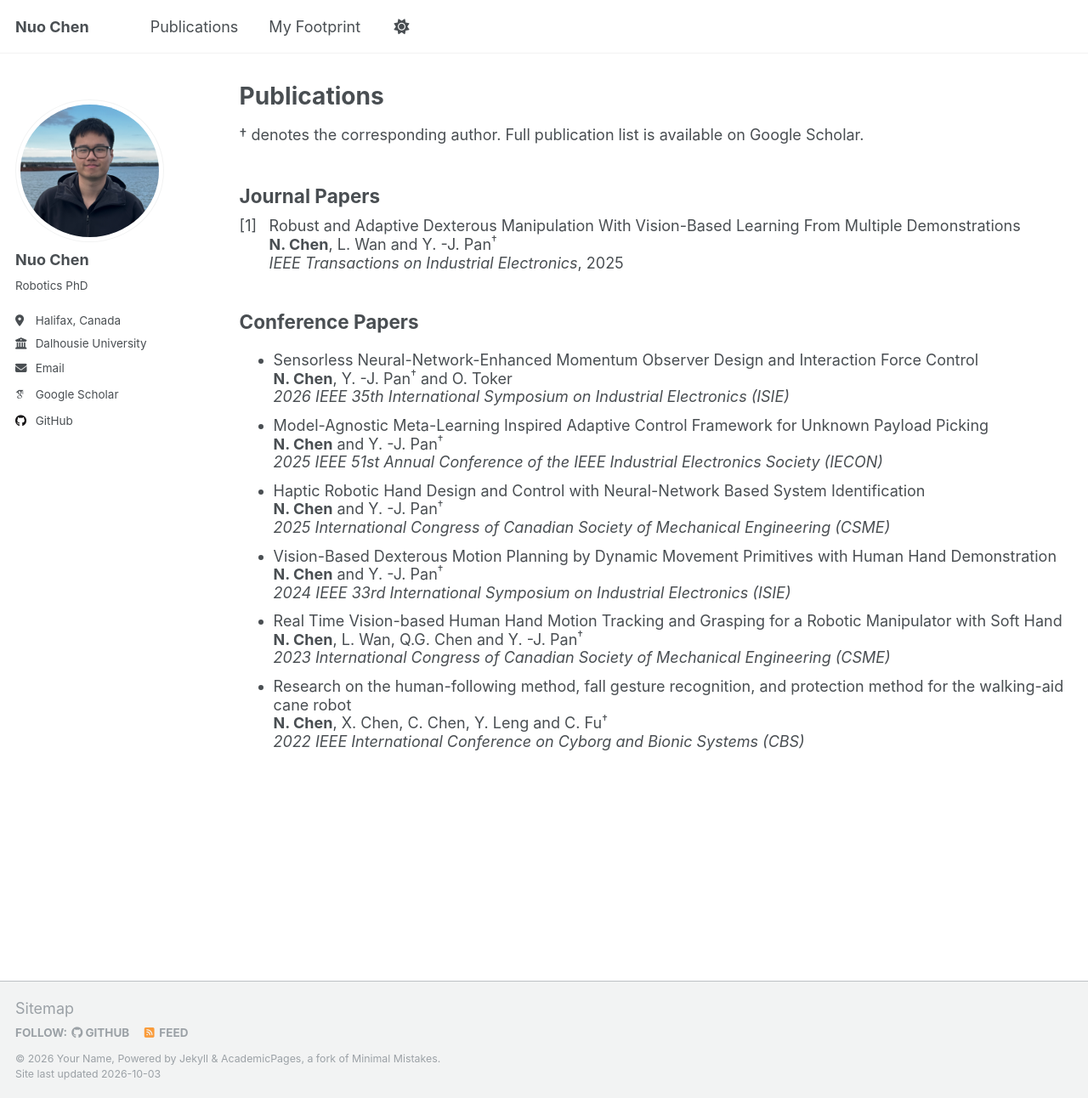
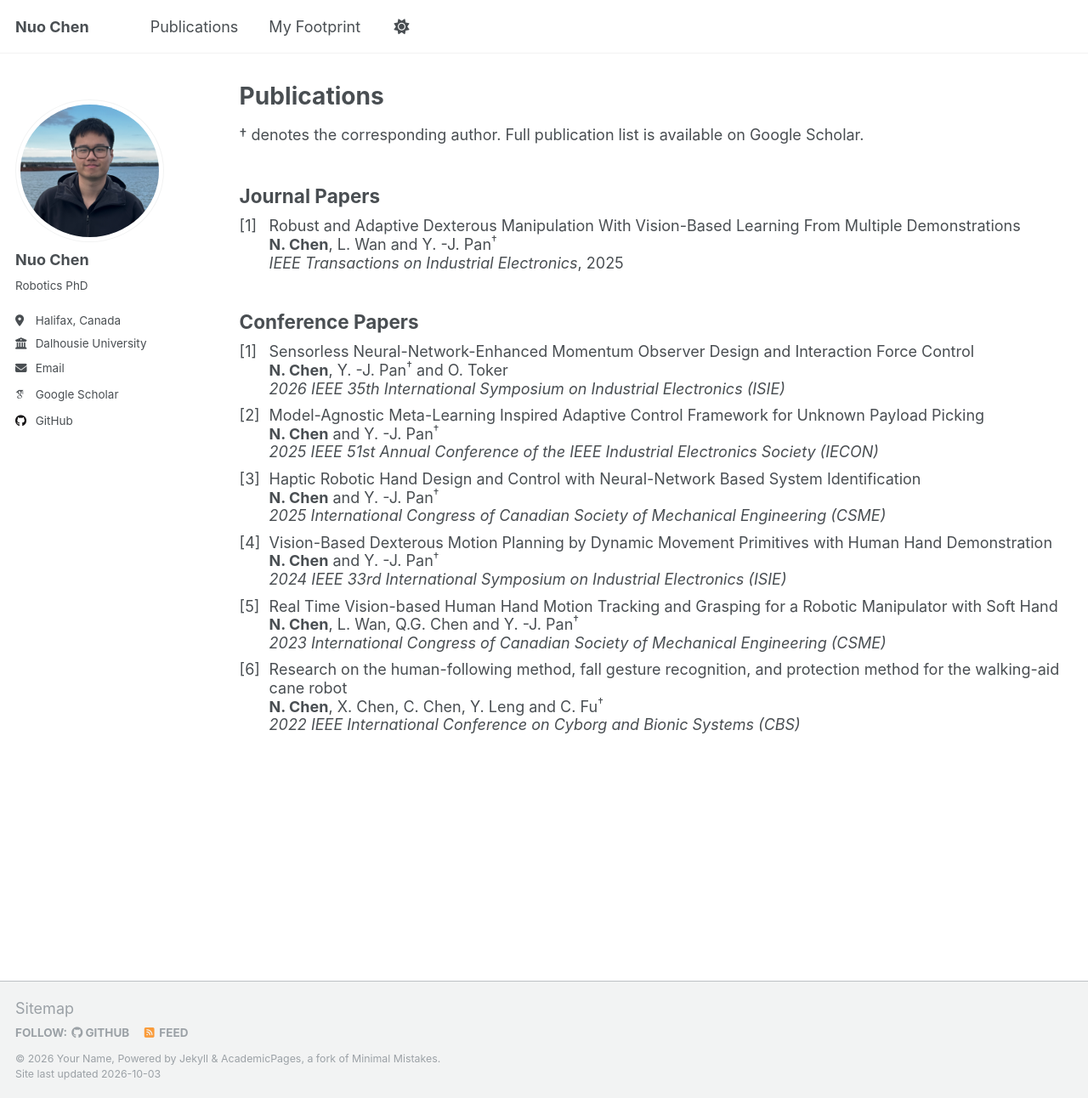
Before and after one commit to NuoChen1999/nuochen1999.github.io, a Jekyll site: the page built from _pages/publications.md, in a window 1280 px wide and 1292 px high. Shown: the whole window at 85% size. Built offline with Jekyll 4.4.1, drawn with Linux system fonts in a browser that asks for light colours; some web fonts are replaced; a script that is not in the unit is left out.

Commit message:
Refactor conference papers section layout

```diff
--- a/_pages/publications.md
+++ b/_pages/publications.md
@@ -21,56 +21,74 @@ author_profile: true
 
 
 ## Conference Papers
-- <p style="line-height: 1.2; margin: 0;">
-      <a href=""
-         style="text-decoration: none; color: inherit;">
-       Sensorless Neural-Network-Enhanced Momentum Observer Design and Interaction Force Control
-      </a><br>
-      <strong>N. Chen</strong>, Y. -J. Pan<sup>†</sup> and O. Toker<br>
-      <em>2026 IEEE 35th International Symposium on Industrial Electronics (ISIE)</em>
-  </p>
+<div style="display: flex; line-height: 1.2; margin-bottom: 10px;">
+  <div style="width: 35px; flex-shrink: 0;">[1]</div>
+  <div>
+    <a href=""
+       style="text-decoration: none; color: inherit;">
+      Sensorless Neural-Network-Enhanced Momentum Observer Design and Interaction Force Control
+    </a><br>
+    <strong>N. Chen</strong>, Y. -J. Pan<sup>†</sup> and O. Toker<br>
+    <em>2026 IEEE 35th International Symposium on Industrial Electronics (ISIE)</em>
+  </div>
+</div>
 
-- <p style="line-height: 1.2; margin: 0;">
-      <a href="https://ieeexplore.ieee.org/document/11221857"
-         style="text-decoration: none; color: inherit;">
-        Model-Agnostic Meta-Learning Inspired Adaptive Control Framework for Unknown Payload Picking
-      </a><br>
-      <strong>N. Chen</strong> and Y. -J. Pan<sup>†</sup><br>
-      <em>2025 IEEE 51st Annual Conference of the IEEE Industrial Electronics Society (IECON)</em>
-  </p>
+<div style="display: flex; line-height: 1.2; margin-bottom: 10px;">
+  <div style="width: 35px; flex-shrink: 0;">[2]</div>
+  <div>
+    <a href="https://ieeexplore.ieee.org/document/11221857"
+       style="text-decoration: none; color: inherit;">
+      Model-Agnostic Meta-Learning Inspired Adaptive Control Framework for Unknown Payload Picking
+    </a><br>
+    <strong>N. Chen</strong> and Y. -J. Pan<sup>†</sup><br>
+    <em>2025 IEEE 51st Annual Conference of the IEEE Industrial Electronics Society (IECON)</em>
+  </div>
+</div>
 
-- <p style="line-height: 1.2; margin: 0;">
-      <a href="https://www.researchgate.net/publication/394010825_Haptic_Robotic_Hand_Design_and_Control_with_Neural-Network_Based_System_Identification"
-         style="text-decoration: none; color: inherit;">
-        Haptic Robotic Hand Design and Control with Neural-Network Based System Identification
-      </a><br>
-      <strong>N. Chen</strong> and Y. -J. Pan<sup>†</sup><br>
-      <em>2025 International Congress of Canadian Society of Mechanical Engineering (CSME)</em>
-  </p>
+<div style="display: flex; line-height: 1.2; margin-bottom: 10px;">
+  <div style="width: 35px; flex-shrink: 0;">[3]</div>
+  <div>
+    <a href="https://www.researchgate.net/publication/394010825_Haptic_Robotic_Hand_Design_and_Control_with_Neural-Network_Based_System_Identification"
+       style="text-decoration: none; color: inherit;">
+      Haptic Robotic Hand Design and Control with Neural-Network Based System Identification
+    </a><br>
+    <strong>N. Chen</strong> and Y. -J. Pan<sup>†</sup><br>
+    <em>2025 International Congress of Canadian Society of Mechanical Engineering (CSME)</em>
+  </div>
+</div>
 
-- <p style="line-height: 1.2; margin: 0;">
-      <a href="https://ieeexplore.ieee.org/document/10595749"
-         style="text-decoration: none; color: inherit;">
-        Vision-Based Dexterous Motion Planning by Dynamic Movement Primitives with Human Hand Demonstration
-      </a><br>
-      <strong>N. Chen</strong> and Y. -J. Pan<sup>†</sup><br>
-      <em>2024 IEEE 33rd International Symposium on Industrial Electronics (ISIE)</em>
-  </p>
+<div style="display: flex; line-height: 1.2; margin-bottom: 10px;">
+  <div style="width: 35px; flex-shrink: 0;">[4]</div>
+  <div>
+    <a href="https://ieeexplore.ieee.org/document/10595749"
+       style="text-decoration: none; color: inherit;">
+      Vision-Based Dexterous Motion Planning by Dynamic Movement Primitives with Human Hand Demonstration
+    </a><br>
+    <strong>N. Chen</strong> and Y. -J. Pan<sup>†</sup><br>
+    <em>2024 IEEE 33rd International Symposium on Industrial Electronics (ISIE)</em>
+  </div>
+</div>
 
-- <p style="line-height: 1.2; margin: 0;">
-      <a href="https://usherbrooke.scholaris.ca/items/323aacca-fe55-4968-9385-b506ee9bcbd1"
-         style="text-decoration: none; color: inherit;">
-       Real Time Vision-based Human Hand Motion Tracking and Grasping for a Robotic Manipulator with Soft Hand
-      </a><br>
-      <strong>N. Chen</strong>, L. Wan, Q.G. Chen and Y. -J. Pan<sup>†</sup><br>
-      <em>2023 International Congress of Canadian Society of Mechanical Engineering (CSME)</em>
-  </p>
+<div style="display: flex; line-height: 1.2; margin-bottom: 10px;">
+  <div style="width: 35px; flex-shrink: 0;">[5]</div>
+  <div>
+    <a href="https://usherbrooke.scholaris.ca/items/323aacca-fe55-4968-9385-b506ee9bcbd1"
+       style="text-decoration: none; color: inherit;">
+      Real Time Vision-based Human Hand Motion Tracking and Grasping for a Robotic Manipulator with Soft Hand
+    </a><br>
+    <strong>N. Chen</strong>, L. Wan, Q.G. Chen and Y. -J. Pan<sup>†</sup><br>
+    <em>2023 International Congress of Canadian Society of Mechanical Engineering (CSME)</em>
+  </div>
+</div>
 
-- <p style="line-height: 1.2; margin: 0;">
-      <a href="https://ieeexplore.ieee.org/document/10115357"
-         style="text-decoration: none; color: inherit;">
-        Research on the human-following method, fall gesture recognition, and protection method for the walking-aid cane robot
-      </a><br>
-      <strong>N. Chen</strong>, X. Chen, C. Chen, Y. Leng and C. Fu<sup>†</sup><br>
-      <em>2022 IEEE International Conference on Cyborg and Bionic Systems (CBS)</em>
-  </p>
+<div style="display: flex; line-height: 1.2; margin-bottom: 10px;">
+  <div style="width: 35px; flex-shrink: 0;">[6]</div>
+  <div>
+    <a href="https://ieeexplore.ieee.org/document/10115357"
+       style="text-decoration: none; color: inherit;">
+      Research on the human-following method, fall gesture recognition, and protection method for the walking-aid cane robot
+    </a><br>
+    <strong>N. Chen</strong>, X. Chen, C. Chen, Y. Leng and C. Fu<sup>†</sup><br>
+    <em>2022 IEEE International Conference on Cyborg and Bionic Systems (CBS)</em>
+  </div>
+</div>
```
